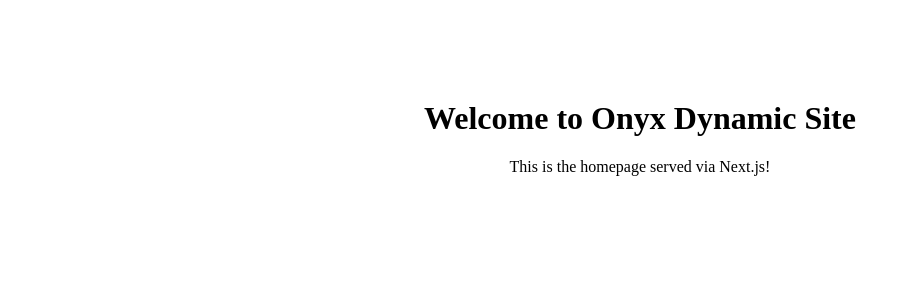
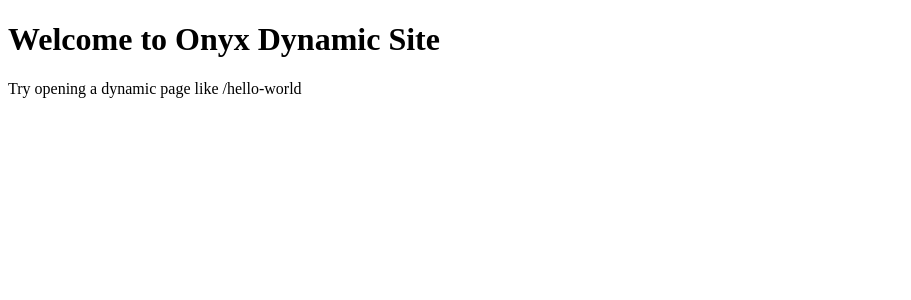
Before and after one commit to mark9joe/onyx-dynamic-site, a Next.js app: page / in a window 1280 px wide. Shown: the top 300 px of the page, without its empty margins (0-911 px from the left). Built offline with nearby package versions, Linux system fonts and the light colour scheme.

Commit message:
Update index.js

```diff
--- a/pages/index.js
+++ b/pages/index.js
@@ -1,8 +1,8 @@
 export default function Home() {
   return (
-    <div style={{ textAlign: "center", marginTop: "100px" }}>
+    <div>
       <h1>Welcome to Onyx Dynamic Site</h1>
-      <p>This is the homepage served via Next.js!</p>
+      <p>Try opening a dynamic page like /hello-world</p>
     </div>
   );
 }
```
